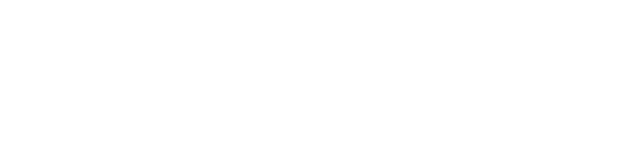
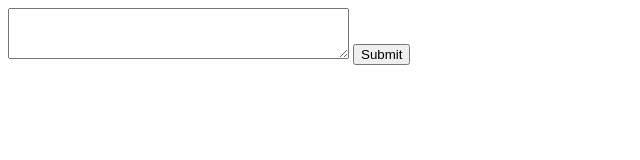
Before and after one commit to theprinceraj/AI-Web-Chat-Bot, a plain HTML site: page index.html in a window 1280 px wide. Shown: the whole page, without its empty margins (0-640 px from the left). Drawn offline with Linux system fonts and the light colour scheme.

Commit message:
Update index.html

```diff
--- a/index.html
+++ b/index.html
@@ -1,9 +1,21 @@
-<html>
-  <head>
-    <!-- Link CSS here --->
-  </head>
-  <body>
+<!DOCTYPE html>
+<html lang="en">
+<head>
+    <meta charset="UTF-8">
+    <meta name="viewport" content="width=device-width, initial-scale=1.0">
+    <title>Document</title>
+</head>
+<body>
+    <div id="chat-area">
 
-    <!-- Link JS here --->
-  </body>
+    </div>
+
+    <div class="submit-form">
+        <div class="input">
+            <textarea name="input" id="input" cols="40" rows="3"></textarea>
+            <button id="btn">Submit</button>
+        </div>
+    </div>
+
+</body>
 </html>
```
